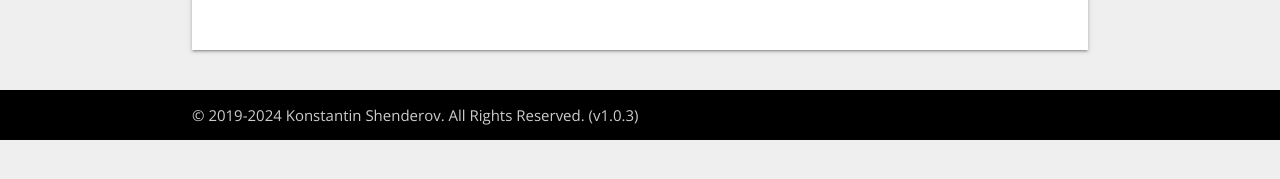
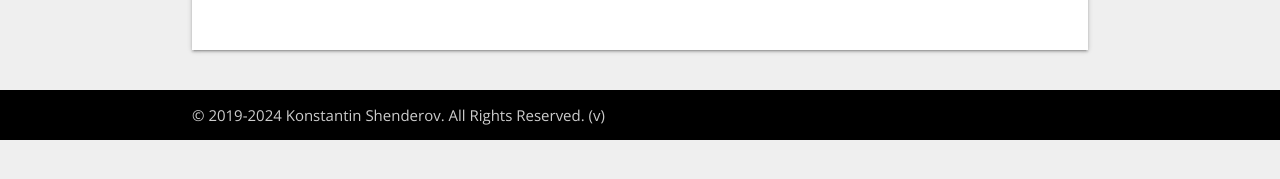
Before and after one commit to shenderov/shenderov.github.io, a Jekyll site: the page built from index.markdown, in a window 1280 px wide and 900 px high, scrolled down 4018 px. Shown: the part 710-889 px from the top of the window. Built offline with Jekyll 4.4.1, drawn with Linux system fonts in a browser that asks for light colours; nearby versions of some CDN libraries; some web fonts are replaced; comment, search, counter and statistics services are not loaded.

```diff
--- a/_data/version.json
+++ b/_data/version.json
@@ -1,5 +1,5 @@
 {
-    "version": "1.0.3",
-    "build": "1",
-    "timestamp": "20240916"
+  "version": "",
+  "build": "4",
+  "timestamp": "20240916"
 }
```
